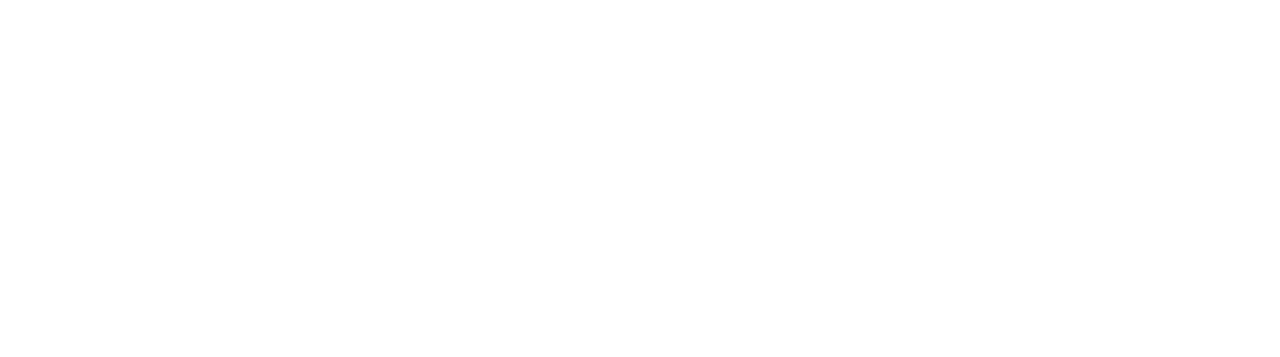
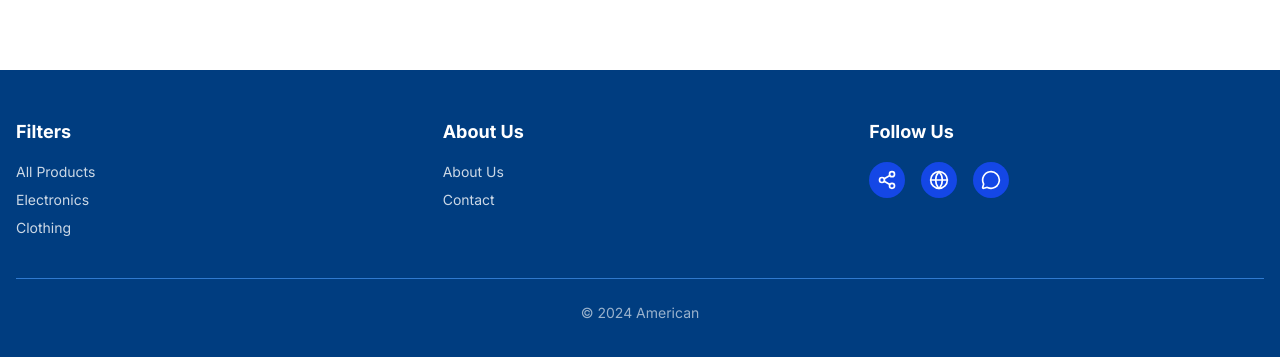
Before and after one commit to neharakesh/whatbytes, a Next.js app: page / in a window 1280 px wide. Shown: the part 1085-1442 px from the top of the page. Before the commit the page ends 1035 px from the top, so only its background shows below. Built offline with nearby package versions, Linux system fonts and the light colour scheme.

Commit message:
added cart and navbar and footer section

```diff
--- a/src/app/layout.js
+++ b/src/app/layout.js
@@ -1,28 +1,18 @@
-import { Geist, Geist_Mono } from "next/font/google";
-import "./globals.css";
+import { Inter } from 'next/font/google';
+import './globals.css';
+import Navbar from '@/components/navbar';
+import Footer from '@/components/footer';
 
-const geistSans = Geist({
-  variable: "--font-geist-sans",
-  subsets: ["latin"],
-});
-
-const geistMono = Geist_Mono({
-  variable: "--font-geist-mono",
-  subsets: ["latin"],
-});
-
-export const metadata = {
-  title: "Create Next App",
-  description: "Generated by create next app",
-};
+const inter = Inter({ subsets: ['latin'] });
 
 export default function RootLayout({ children }) {
   return (
-    <html
-      lang="en"
-      className={`${geistSans.variable} ${geistMono.variable} h-full antialiased`}
-    >
-      <body className="min-h-full flex flex-col">{children}</body>
+    <html lang="en">
+      <body className={inter.className}>
+        <Navbar />
+        {children}
+        <Footer />
+      </body>
     </html>
   );
 }
--- /dev/null
+++ b/src/components/footer.js
@@ -0,0 +1,49 @@
+// Replace the brand imports with these generic ones
+import { Share2, Globe, MessageCircle, Link as LinkIcon } from 'lucide-react';
+import Link from 'next/link';
+
+export default function Footer() {
+  return (
+    <footer className="bg-[#003d80] text-white mt-12 py-12 px-4">
+      <div className="max-w-7xl mx-auto grid grid-cols-1 md:grid-cols-3 gap-8 text-center md:text-left">
+
+        <div>
+          <h3 className="font-bold text-lg mb-4">Filters</h3>
+          <ul className="space-y-2 text-sm opacity-80">
+            <li><Link href="/?category=all" className="hover:underline">All Products</Link></li>
+            <li><Link href="/?category=electronics" className="hover:underline">Electronics</Link></li>
+            <li><Link href="/?category=clothing" className="hover:underline">Clothing</Link></li>
+          </ul>
+        </div>
+
+        <div>
+          <h3 className="font-bold text-lg mb-4">About Us</h3>
+          <ul className="space-y-2 text-sm opacity-80">
+            <li><Link href="#" className="hover:underline">About Us</Link></li>
+            <li><Link href="#" className="hover:underline">Contact</Link></li>
+          </ul>
+        </div>
+
+        <div className="flex flex-col items-center md:items-start">
+          <h3 className="font-bold text-lg mb-4">Follow Us</h3>
+          <div className="flex gap-4">
+            {/* Using generic icons that are guaranteed to exist in your lucide version */}
+            <Link href="#" className="p-2 bg-blue-700 rounded-full hover:bg-blue-600">
+              <Share2 size={20} />
+            </Link>
+            <Link href="#" className="p-2 bg-blue-700 rounded-full hover:bg-blue-600">
+              <Globe size={20} />
+            </Link>
+            <Link href="#" className="p-2 bg-blue-700 rounded-full hover:bg-blue-600">
+              <MessageCircle size={20} />
+            </Link>
+          </div>
+        </div>
+      </div>
+
+      <div className="max-w-7xl mx-auto border-t border-blue-400 mt-10 pt-6 text-center text-sm opacity-60">
+        <p>© 2024 American</p>
+      </div>
+    </footer>
+  );
+}
```
